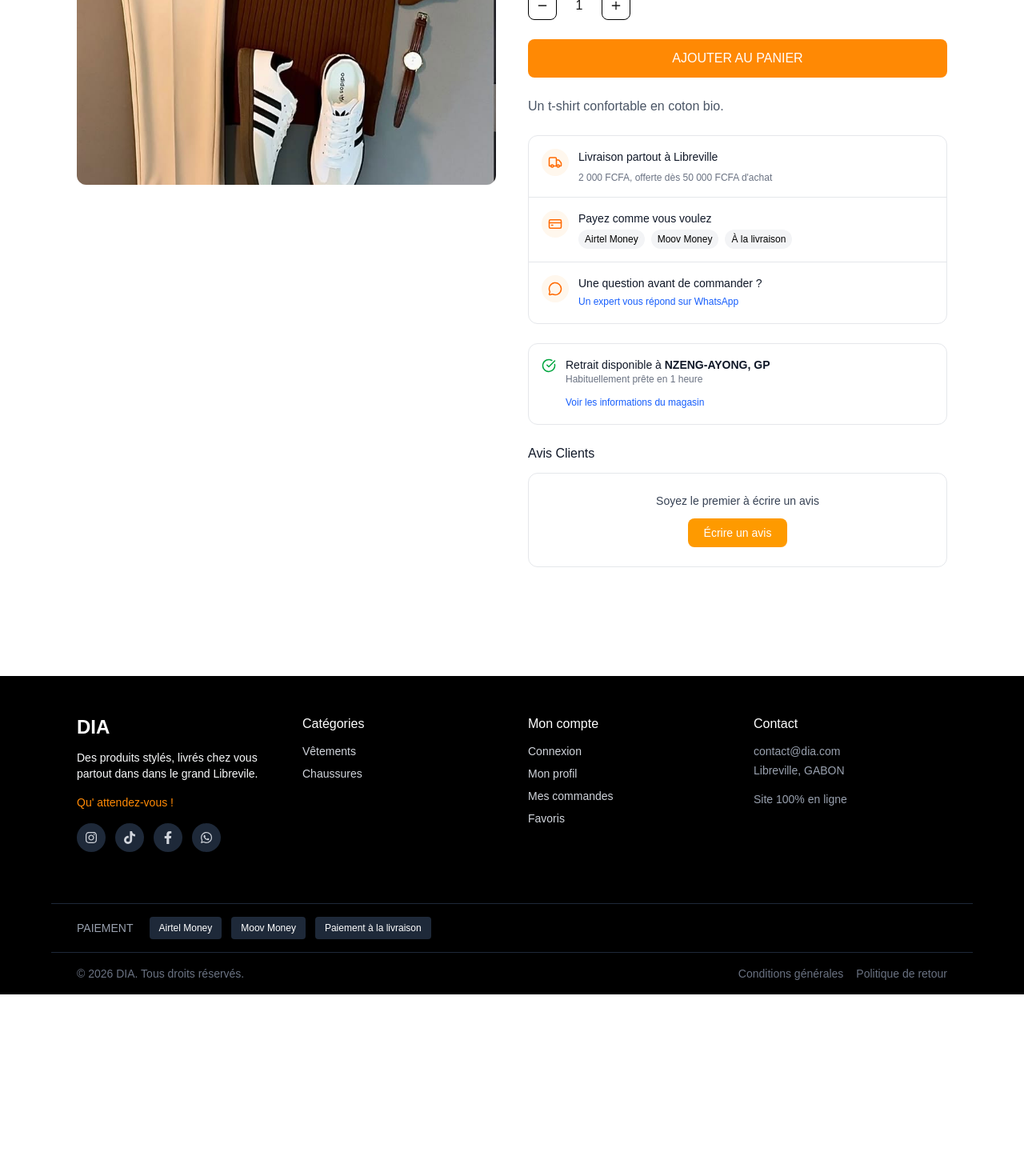
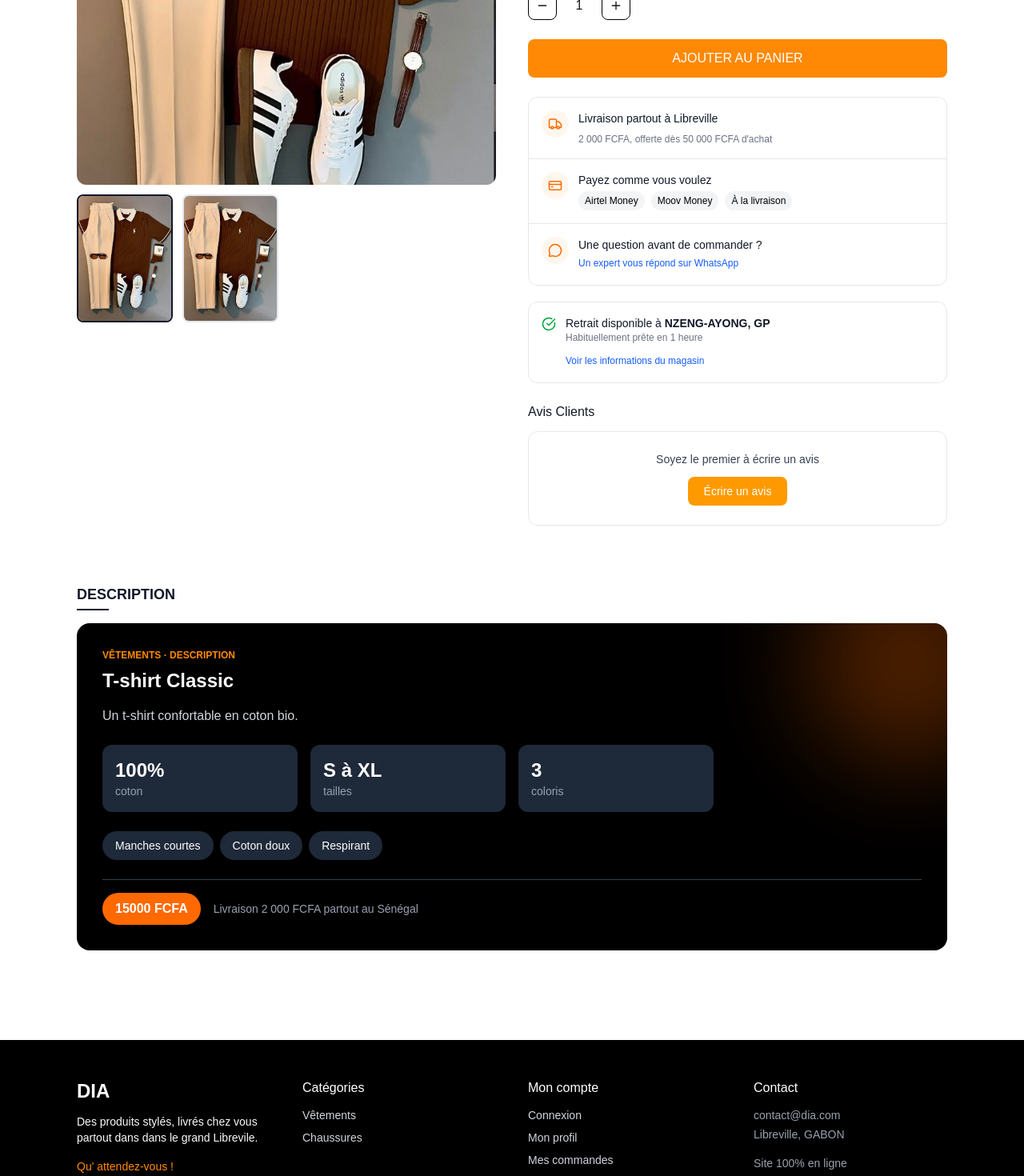
Before and after one commit to Bewan-ephra/Dia-FrontEnd, a Next.js app: page /produits/1 in a window 1280 px wide. Shown: the part 480-1950 px from the top of the page at 80% size. Before the commit the page ends 1723 px from the top, so only its background shows below. Built offline with nearby package versions, Linux system fonts and the light colour scheme; no server answers.

Commit message:
Amelioration page produit: miniatures, description enrichie, bouton scroll to top

```diff
--- a/app/produits/[id]/page.tsx
+++ b/app/produits/[id]/page.tsx
@@ -19,6 +19,8 @@ export default function ProductDetailPage({
   const [addedToCart, setAddedToCart] = useState(false);
   const [showFloatingBar, setShowFloatingBar] = useState(false);
   const [showLocationModal, setShowLocationModal] = useState(false);
+  const [selectedImage, setSelectedImage] = useState(0);
+
 
   useEffect(() => {
     params.then(({ id }) => {
@@ -63,14 +65,29 @@ export default function ProductDetailPage({
       <Navbar />
       <div className="bg-white min-h-screen">
         <div className="max-w-6xl mx-auto px-8 py-12 grid grid-cols-1 md:grid-cols-2 gap-10">
-          <div className="relative h-[500px] rounded-xl overflow-hidden bg-gray-100">
-            {image ? (
-              <Image
-                src={image}
-                alt={product.name}
-                fill className="object-cover" />
-            ) : null}
-          </div>
+         <div>
+  <div className="relative h-[500px] rounded-xl overflow-hidden bg-gray-100 mb-3">
+    {image ? (
+      <Image src={image} alt={product.name} fill className="object-cover" />
+    ) : null}
+  </div>
+
+  <div className="flex gap-3">
+    {[0, 1].map((index) => (
+      <button
+        key={index}
+        onClick={() => setSelectedImage(index)}
+        className={`relative w-30 h-40 rounded-lg overflow-hidden border-2 ${
+          selectedImage === index ? "border-gray-900" : "border-gray-200"
+        }`}
+      >
+        {image ? (
+          <Image src={image} alt={product.name} fill className="object-cover" />
+        ) : null}
+      </button>
+    ))}
+  </div>
+</div>
 
           <div>
             <h1 className="text-2xl font-bold text-orange-400 mb-2">
@@ -138,9 +155,7 @@ export default function ProductDetailPage({
               AJOUTER AU PANIER
             </button>
 
-              <p className="text-gray-600 mb-6">{product.description}</p>
-
-            <div className="border border-gray-200 rounded-xl divide-y divide-gray-200 mb-6">
+            <div className="border border-gray-200 rounded-xl divide-y divide-gray-200 mb-5">
               <div className="flex items-start gap-3 p-4">
                 <div className="bg-orange-50 text-orange-500 p-2 rounded-full">
                   <Truck size={18} />
@@ -223,6 +238,57 @@ export default function ProductDetailPage({
             </div>
           </div>
         </div>
+
+           {product.specs && (
+  <div className="max-w-6xl mx-auto px-8 pb-12">
+
+    <div className="mb-4">
+  <h2 className="text-lg font-bold text-gray-900">DESCRIPTION</h2>
+  <div className="w-10 h-0.5 bg-gray-900 mt-1"></div>
+  </div>
+
+    <div className="bg-gradient-to-br from-black via-black to-black rounded-2xl p-8 text-white relative overflow-hidden">
+    <div className="absolute -top-20 -right-20 w-64 h-64 bg-orange-500 rounded-full opacity-30 blur-3xl"></div>
+      <p className="text-orange-400 text-xs font-semibold uppercase mb-2">
+        {product.category?.name} · Description
+      </p>
+      <h2 className="text-2xl font-bold mb-4">{product.name}</h2>
+      <p className="text-gray-300 mb-6 max-w-2xl">{product.description}</p>
+
+      <div className="grid grid-cols-2 md:grid-cols-4 gap-4 mb-6">
+        {product.specs.map((spec: any, index: number) => (
+          <div key={index} className="bg-gray-800 rounded-xl p-4">
+            <p className="text-2xl font-bold">{spec.value}</p>
+            <p className="text-gray-400 text-sm">{spec.label}</p>
+          </div>
+        ))}
+      </div>
+
+      {product.features && (
+        <div className="flex flex-wrap gap-2 mb-6">
+          {product.features.map((feature: string, index: number) => (
+            <span
+              key={index}
+              className="bg-gray-800 text-sm px-4 py-2 rounded-full"
+            >
+              {feature}
+            </span>
+          ))}
+        </div>
+      )}
+
+      <div className="flex items-center gap-4 pt-4 border-t border-gray-700">
+        <span className="bg-orange-500 font-bold px-4 py-2 rounded-full">
+          {product.price} FCFA
+        </span>
+        <p className="text-gray-400 text-sm">
+          Livraison 2 000 FCFA partout au Sénégal
+        </p>
+      </div>
+    </div>
+  </div>
+)}
+
       </div>
 
       {showFloatingBar && (
--- a/lib/mockData.js
+++ b/lib/mockData.js
@@ -8,6 +8,12 @@ export const mockProducts = [
     category: { id: 1, name: "Vêtements" },
     onOrder: false,
     sizes: ["S", "M", "L", "XL"],
+      specs: [
+    { label: "coton", value: "100%" },
+    { label: "tailles", value: "S à XL" },
+    { label: "coloris", value: "3" },
+  ],
+  features: ["Manches courtes", "Coton doux", "Respirant"],
   },
   {
     id: 2,
```
